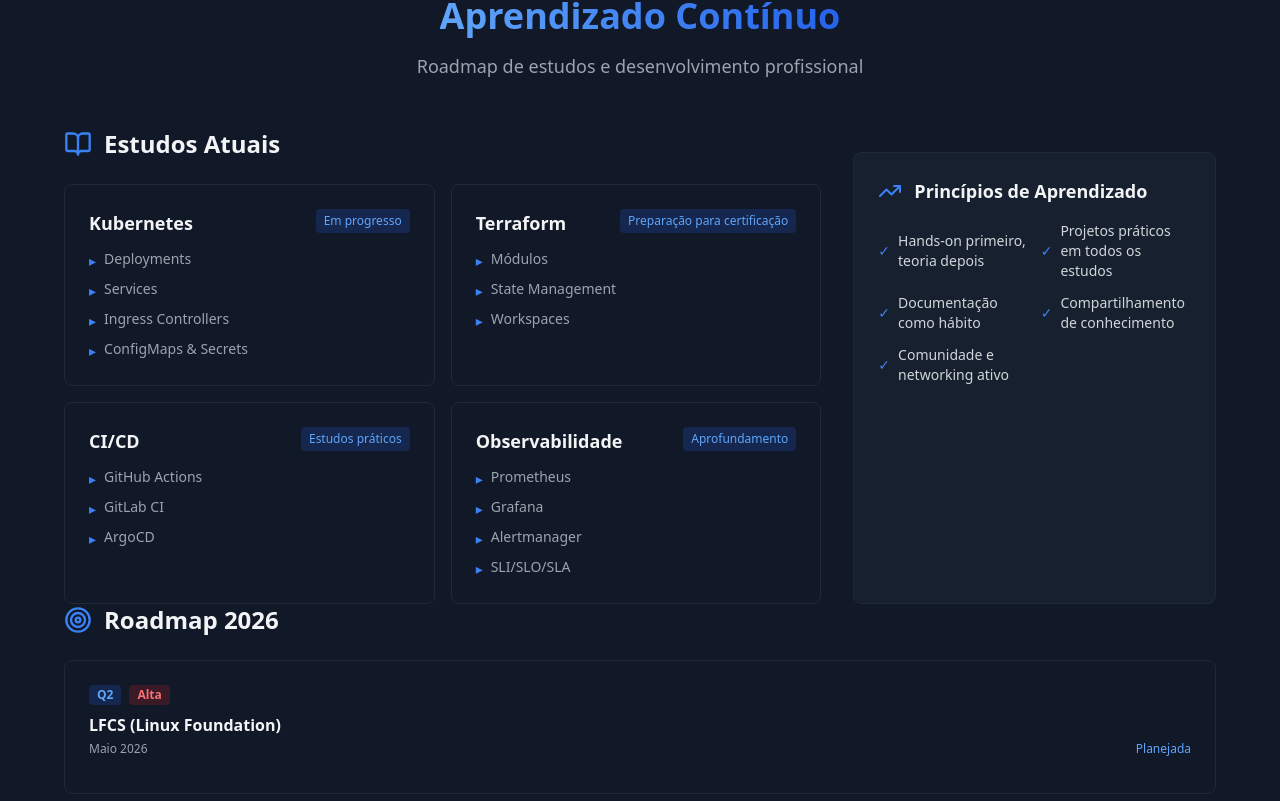
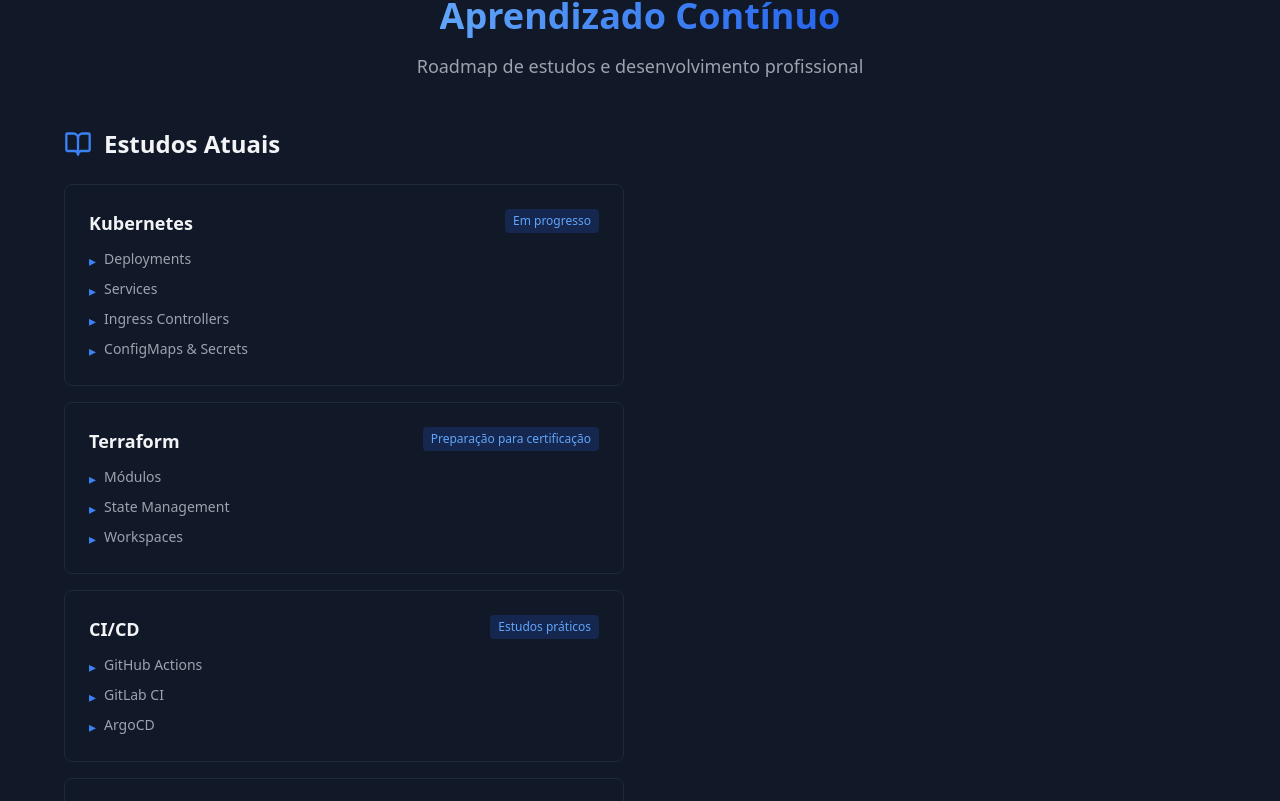
Before and after one commit to eliezer-pires/portfolio-site, a Next.js app: page / in a window 1280 px wide. Shown: the part 4619-5420 px from the top of the page. Built offline with nearby package versions, Linux system fonts and the light colour scheme.

Commit message:
Update: ajuste layout Learning

```diff
--- a/src/components/Learning.tsx
+++ b/src/components/Learning.tsx
@@ -78,14 +78,15 @@
           Roadmap de estudos e desenvolvimento profissional
         </p>
 
-        <div className="grid grid-cols-1 lg:grid-cols-3 gap-8">
-          <div className="lg:col-span-2">
+        <div className="grid grid-cols-1 lg:grid-cols-2 gap-8">
+          {/* Estudos Atuais */}
+          <div>
             <div className="flex items-center gap-3 mb-6">
               <BookOpen className="text-primary-500" size={28} />
               <h3 className="text-2xl font-semibold">Estudos Atuais</h3>
             </div>
 
-            <div className="grid grid-cols-1 md:grid-cols-2 gap-4">
+            <div className="grid grid-cols-1 gap-4">
               {currentLearning.map((item, index) => (
                 <div key={index} className="card">
                   <div className="flex items-start justify-between mb-3">
@@ -111,28 +112,7 @@
               ))}
             </div>
           </div>
-
-          <div className="card mt-6 bg-dark-800/50">
-            <div className="flex items-center gap-3 mb-4">
-              <TrendingUp className="text-primary-500" size={24} />
-              <h4 className="text-lg font-semibold text-gray-100">
-                Princípios de Aprendizado
-              </h4>
-            </div>
-            <div className="grid grid-cols-1 md:grid-cols-2 gap-3">
-              {learningPrinciples.map((principle, index) => (
-                <div
-                  key={index}
-                  className="flex items-center gap-2 text-sm text-gray-300"
-                >
-                  <span className="text-primary-500">✓</span>
-                  <span>{principle}</span>
-                </div>
-              ))}
-            </div>
-          </div>
         </div>
-
         <div>
           <div className="flex items-center gap-3 mb-6">
             <Target className="text-primary-500" size={28} />
```
